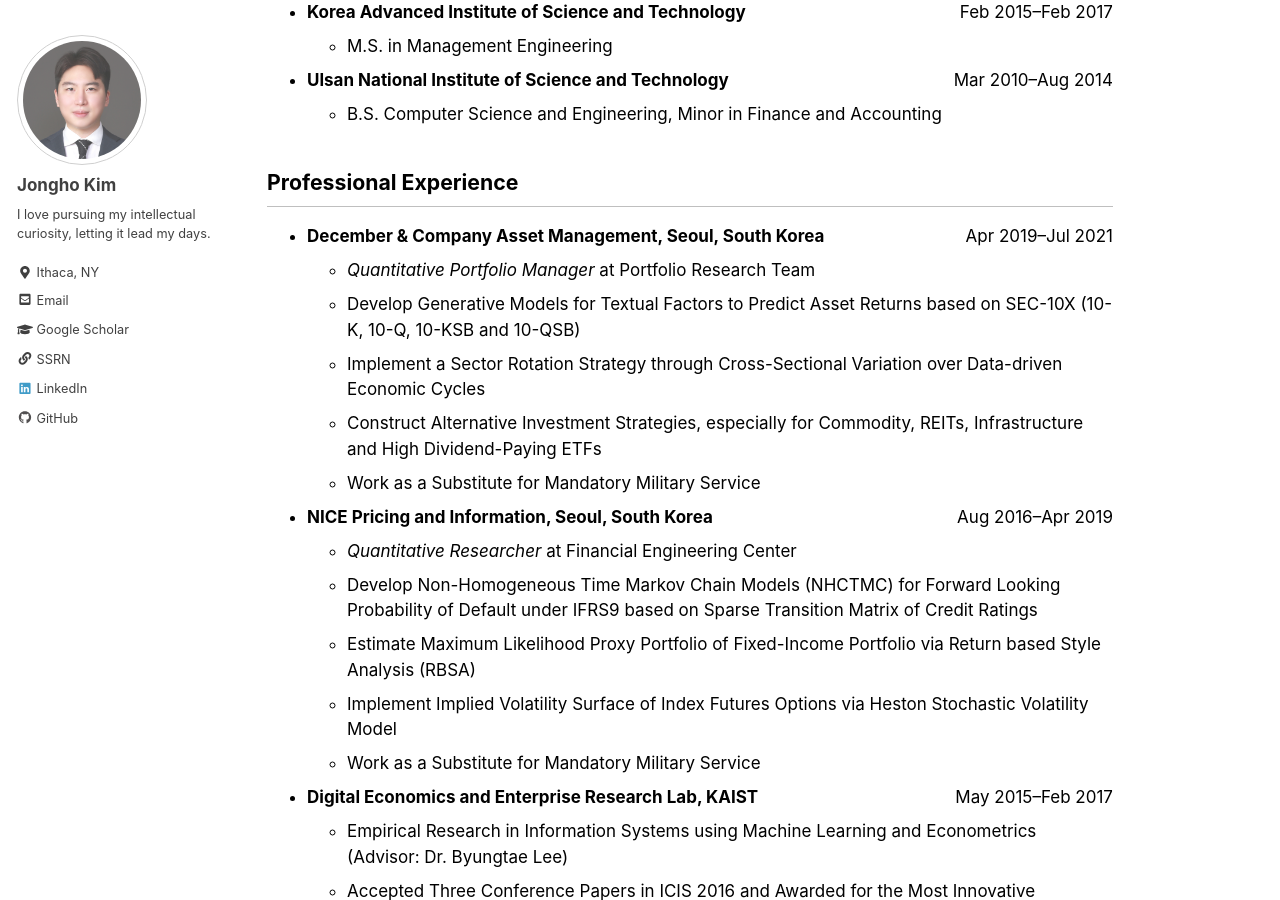
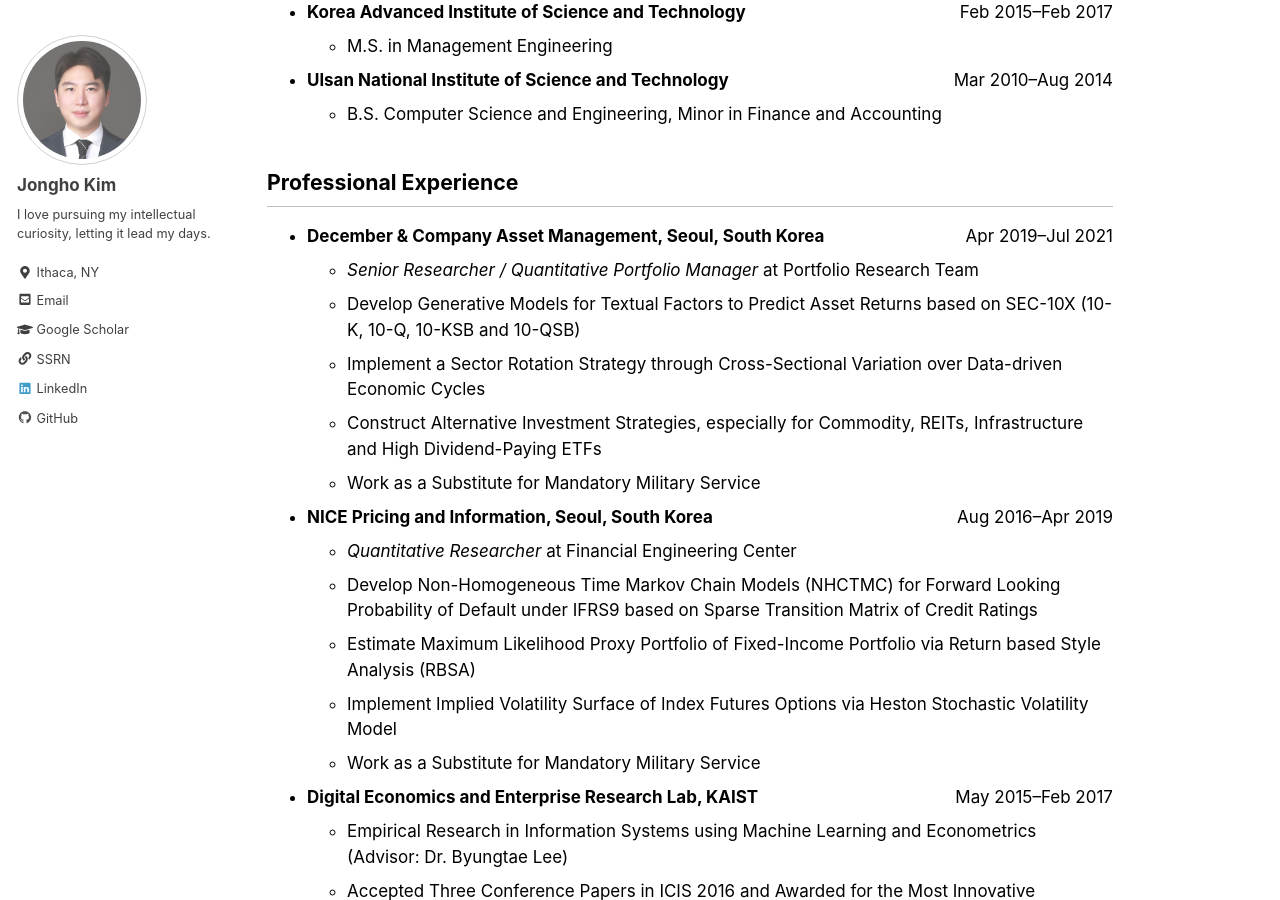
Before and after one commit to jonghkim/jonghkim.github.io, a Jekyll site: the page built from _pages/about.md, in a window 1280 px wide and 900 px high, scrolled down 350 px. Built offline with Jekyll 4.4.1, drawn with Linux system fonts in a browser that asks for light colours.

Commit message:
update position

```diff
--- a/_pages/about.md
+++ b/_pages/about.md
@@ -17,7 +17,7 @@ last_modified_at: 2025-11-22
 
 ## Professional Experience
 - **December & Company Asset Management, Seoul, South Korea** <span style="float:right">Apr 2019–Jul 2021</span>
-    - *Quantitative Portfolio Manager* at Portfolio Research Team
+    - *Senior Researcher / Quantitative Portfolio Manager* at Portfolio Research Team
     - Develop Generative Models for Textual Factors to Predict Asset Returns based on SEC-10X (10-K, 10-Q, 10-KSB and 10-QSB)
     - Implement a Sector Rotation Strategy through Cross-Sectional Variation over Data-driven Economic Cycles
     - Construct Alternative Investment Strategies, especially for Commodity, REITs, Infrastructure and High Dividend-Paying ETFs
```
Also changed, not shown: 1 other file.
